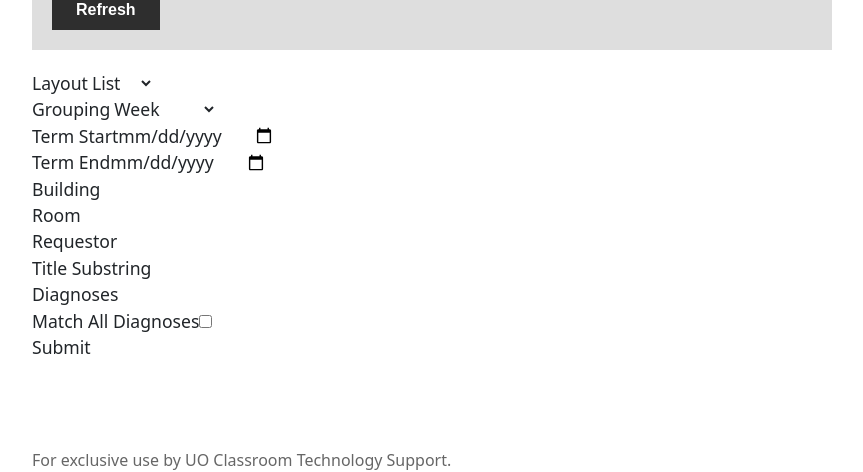
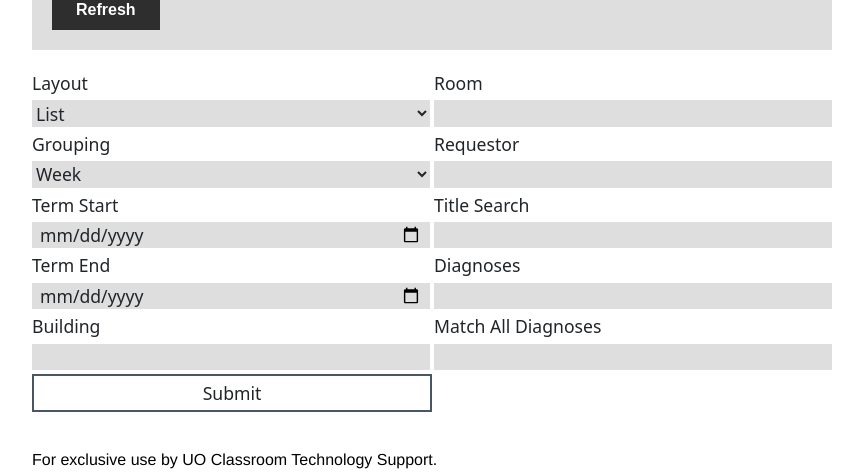
Before and after one commit to uoclass/statistik, a React (Vite) app in the folder frontend/: page /new-view in a window 1280 px wide. Shown: the part 288-760 px from the top of the page, without its empty margins (208-1071 px from the left). Built offline with nearby package versions, Linux system fonts and the light colour scheme; no server answers; sample sign-in values are in the browser's storage.

Commit message:
refactor(viewcreation): changed form styling and input handling
Added tailwind styling to input elements. Now using the register() function appropriately to handle form input instead of useState()

```diff
--- a/frontend/src/components/ViewCreationForm.tsx
+++ b/frontend/src/components/ViewCreationForm.tsx
@@ -1,36 +1,44 @@
-import React, { useState } from 'react';
-import { useForm } from 'react-hook-form';
+import { useForm } from "react-hook-form";
+import "./FormElements.css";
+
+interface IFormInputs {
+  grouping: "none" | "week" | "requestor" | "building" | "room" | "diagnoses";
+  layout: "list" | "chart";
+  termStart: string | null;
+  termEnd: string | null;
+  building: string | null;
+  room: string | null;
+  requestor: Array<string> | null;
+  diagnoses: Array<string> | null;
+  titleSubstring: string | null;
+  matchAllDiagnoses: boolean | null;
+}
 
 const Form = () => {
-	const [grouping, setGrouping] = useState('none');
-	const [layout, setLayout] = useState('list');
-	const [termStart, setTermStart] = useState('');
-	const [termEnd, setTermEnd] = useState('');
-	const [building, setBuilding] = useState([]);
-	const [room, setRoom] = useState('');
-	const [requestor, setRequestor] = useState([]);
-	const [titleSubstring, setTitleSubstring] = useState('');
-	const [diagnoses, setDiagnoses] = useState([]);
-	const [matchAllDiagnoses, setMatchAllDiagnoses] = useState(false);
-
-	const { register, handleSubmit } = useForm();
+  const {
+    register,
+    handleSubmit,
+    watch,
+    formState: { errors },
+  } = useForm<IFormInputs>();
 
   const onSubmit = (data) => {
     console.log(data);
   };
 
   return (
-		<form onSubmit={handleSubmit}>
-			<div className="form-group">
+    <form className="w-full" onSubmit={handleSubmit(onSubmit)}>
+      <div
+        className="form-group grid grid-flow-col gap-1 grid-rows-10 [&>select]:bg-light-gray
+        [&>input]:bg-light-gray [&>input]:px-2"
+      >
         <label htmlFor="layout">Layout</label>
-				<select id="layout" name="layout" onChange={(e) => setLayout(e.target.value)}>
+        <select {...register("layout")}>
           <option value="list">List</option>
           <option value="chart">Chart</option>
         </select>
-			</div>
-			<div className="form-group">
         <label htmlFor="grouping">Grouping</label>
-				<select id="grouping" name="grouping" onChange={(e) => setGrouping(e.target.value)}>
+        <select {...register("grouping")}>
           <option value="week">Week</option>
           <option value="requestor">Requestor</option>
           <option value="building">Building</option>
@@ -38,44 +46,28 @@ const Form = () => {
           <option value="diagnoses">Diagnoses</option>
           <option value="none">None</option>
         </select>
+        <label htmlFor="termStart">Term Start</label>
+        <input type="date" {...register("termStart")} />
+        <label htmlFor="termEnd">Term End</label>
+        <input type="date" {...register("termEnd")} />
+        <label htmlFor="building">Building</label>
+        <input {...register("building")} />
+        <label htmlFor="room">Room</label>
+        <input {...register("room")} />
+        <label htmlFor="requestor">Requestor</label>
+        <input {...register("requestor")} />
+        <label htmlFor="titleSubstring">Title Search</label>
+        <input {...register("titleSubstring")} />
+        <label htmlFor="diagnoses">Diagnoses</label>
+        <input {...register("diagnoses")} />
+        <label htmlFor="matchAllDiagnoses">Match All Diagnoses</label>
+        <input {...register("matchAllDiagnoses")} />
       </div>
-			<div className="form-group">
-				<label htmlFor="termStart">Term Start</label>
-				<input id="termStart" name="termStart" type="date" value={termStart} onChange={(e) => setTermStart(e.target.value)} />
-			</div>
-			<div className="form-group">
-				<label htmlFor="termEnd">Term End</label>
-				<input id="termEnd" name="termEnd" type="date" value={termEnd} onChange={(e) => setTermEnd(e.target.value)} />
-			</div>
-			<div className="form-group">
-				<label htmlFor="building">Building</label>
-				<input id="building" name="building" type="text" value={building} onChange={(e) => setBuilding(e.target.value)} />
-			</div>
-			<div className="form-group">
-				<label htmlFor="room">Room</label>
-				<input id="room" name="room" type="text" value={room} onChange={(e) => setRoom(e.target.value)} />
-			</div>
-			<div className="form-group">
-				<label htmlFor="requestor">Requestor</label>
-				<input id="requestor" name="requestor" type="text" value={requestor} onChange={(e) => setRequestor(e.target.value)} />
-			</div>
-			<div className="form-group">
-				<label htmlFor="titleSubstring">Title Substring</label>
-				<input id="titleSubstring" name="titleSubstring" type="text" value={titleSubstring} onChange={(e) => setTitleSubstring(e.target.value)} />
-			</div>
-			<div className="form-group">
-				<label htmlFor="diagnoses">Diagnoses</label>
-				<input id="diagnoses" name="diagnoses" type="text" value={diagnoses} onChange={(e) => setDiagnoses(e.target.value)} />
-			</div>
-			<div className="form-group">
-				<label htmlFor="matchAllDiagnoses">Match All Diagnoses</label>
-				<input id="matchAllDiagnoses" name="matchAllDiagnoses" type="checkbox" checked={matchAllDiagnoses} onChange={(e) => setMatchAllDiagnoses(e.target.checked)} />
-			</div>
-			<button type="submit">Submit</button>
+      <button className="border-2 border-gray-600 p-1 my-1 w-50" type="submit">
+        Submit
+      </button>
     </form>
   );
 };
 
-
-
 export default Form;
```
Lines whose indentation alone changed are shown as unchanged.
